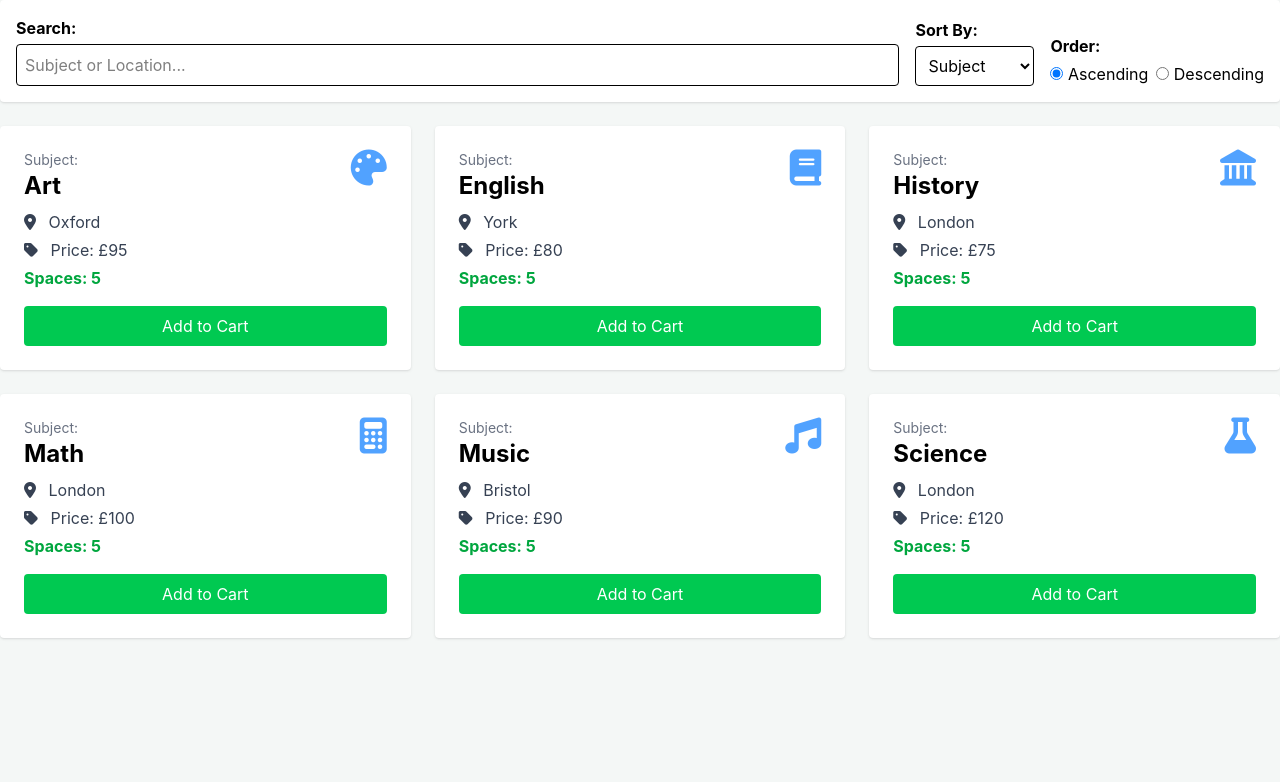
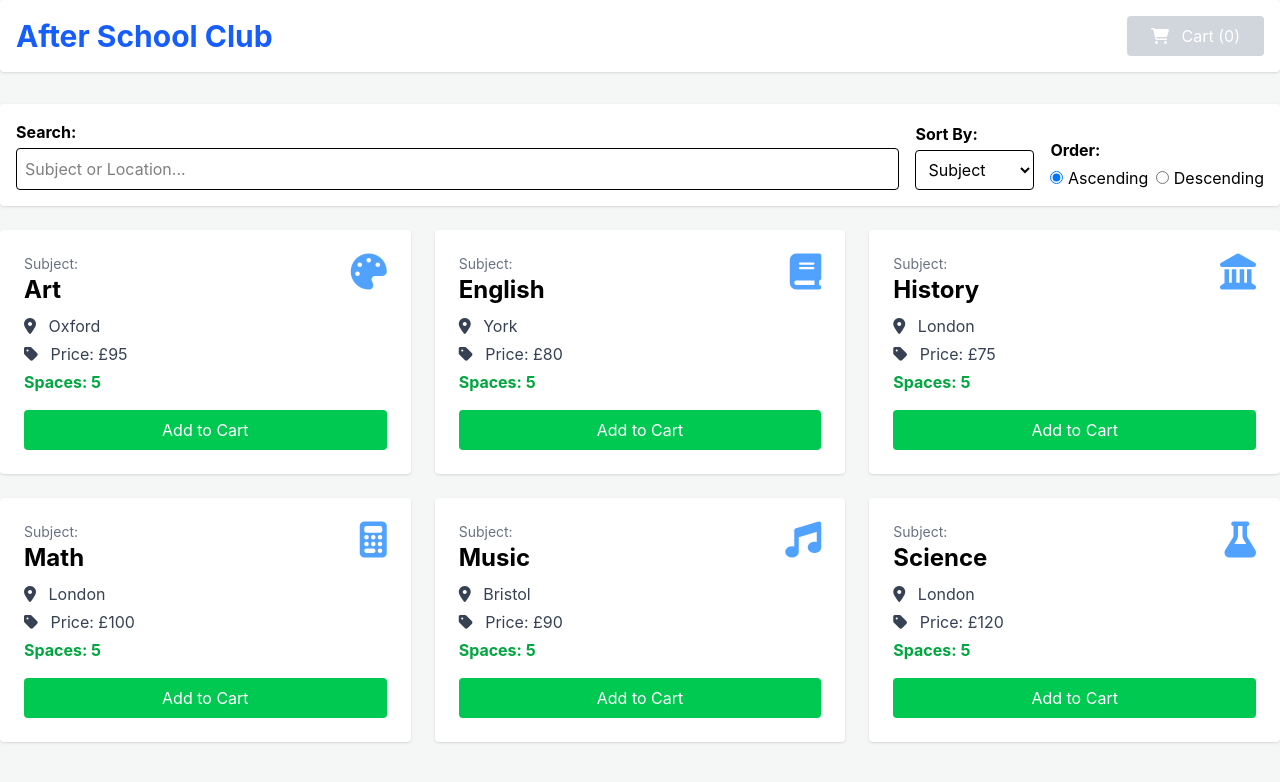
Before and after one commit to LinThantAung16/Frontend-CST3144, a Vue app: page / in a window 1280 px wide. Shown: the top 782 px of the page. Built offline with nearby package versions, Linux system fonts and the light colour scheme.

Commit message:
feat: add cart

```diff
--- a/src/App.vue
+++ b/src/App.vue
@@ -1,9 +1,17 @@
 <script setup>
-import { ref,computed, onMounted } from 'vue';
+import { ref, computed, onMounted } from 'vue';
 const lessons = ref([]);
 const sortAttribute = ref("subject");
 const sortOrder = ref("asc");
 const searchQuery = ref("");
+
+const cart = ref([]);
+const showCart = ref(false);
+const toggleCheckout = () => {
+  showCart.value = !showCart.value;
+};
+
+//get lessons data (mocked for now)
 const fetchLessons = async () => {
   try {
     lessons.value = [
@@ -39,12 +47,36 @@ const filteredLessons = computed(() => {
   return tempLessons;
 });
 
+const addToCart = (lesson) => {
+  if (lesson.spaces > 0) {
+    lesson.spaces--;
+    cart.value.push(lesson);
+  }
+};
+
+const removeFromCart = (cartItem, index) => {
+  cartItem.spaces++;
+  cart.value.splice(index, 1);
+};
+
+
 onMounted(() => {
   fetchLessons();
 });
 </script>
 
 <template>
+  <header class="flex justify-between items-center mb-8 bg-white p-4 rounded shadow">
+    <h1 class="text-3xl font-bold text-blue-600">After School Club</h1>
+    <button @click="toggleCheckout" :disabled="cart.length === 0 && !showCart"
+      class="bg-blue-500 text-white px-6 py-2 rounded hover:bg-blue-600 disabled:bg-gray-300 disabled:cursor-not-allowed transition">
+      <span v-if="showCart">Back to Lessons</span>
+      <span v-else>
+        <i class="fas fa-shopping-cart mr-2"></i> Cart ({{ cart.length }})
+      </span>
+    </button>
+  </header>
+  <div v-if="!showCart">
     <div class="bg-white p-4 rounded shadow mb-6 flex flex-wrap gap-4 items-end">
       <div class="flex-1">
         <label class="block font-bold mb-1">Search:</label>
@@ -71,7 +103,8 @@ onMounted(() => {
     </div>
 
     <div class="grid grid-cols-1 md:grid-cols-3 gap-6">
-        <div v-for="lesson in filteredLessons" :key="lesson.id" class="bg-white p-6 rounded shadow hover:shadow-lg transition">
+      <div v-for="lesson in filteredLessons" :key="lesson.id"
+        class="bg-white p-6 rounded shadow hover:shadow-lg transition">
         <div class="flex justify-between items-start">
           <div>
             <p class="text-gray-500 text-sm">Subject:</p>
@@ -86,12 +119,11 @@ onMounted(() => {
           Spaces: {{ lesson.spaces }}
         </p>
 
-          <button
-             @click="addToCart(lesson)"
-            :disabled="lesson.spaces === 0"
+        <button @click="addToCart(lesson)" :disabled="lesson.spaces === 0"
           class="w-full mt-4 bg-green-500 text-white py-2 rounded hover:bg-green-600 disabled:bg-gray-300 transition">
           Add to Cart
         </button>
       </div>
     </div>
+  </div>
 </template>
```
Lines whose indentation alone changed are shown as unchanged.
